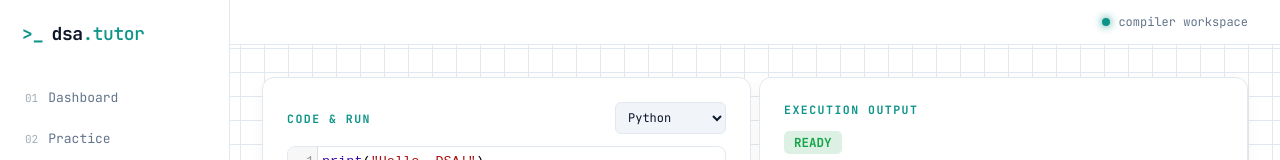
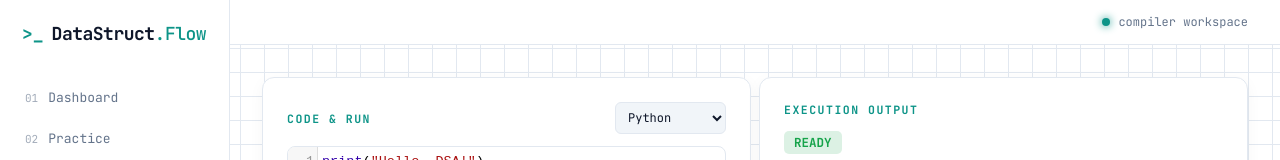
Before and after one commit to bharat19334/DataStruct-Flow, a plain HTML site: page frontend/compiler.html in a window 1280 px wide. Shown: the top 160 px of the page. Drawn offline with nearby package versions, Linux system fonts and the light colour scheme.

Commit message:
updated name of proj

```diff
--- a/frontend/compiler.html
+++ b/frontend/compiler.html
@@ -24,7 +24,7 @@
   <aside class="sidebar">
     <a href="index.html" class="sidebar-brand brand" style="text-decoration:none;">
       <span class="brand-prompt">&gt;_</span>
-      <span class="brand-name">dsa<span class="brand-accent">.tutor</span></span>
+      <span class="brand-name">DataStruct<span class="brand-accent">.Flow</span></span>
     </a>
     <nav class="sidebar-nav">
       <a href="dashboard.html" class="sidebar-link"><span class="num">01</span> Dashboard</a>
```
Also changed, not shown: frontend/history.html (+1 -1 lines), frontend/login.html (+1 -1 lines), frontend/practice.html (+1 -1 lines), frontend/progress.html (+1 -1 lines).
